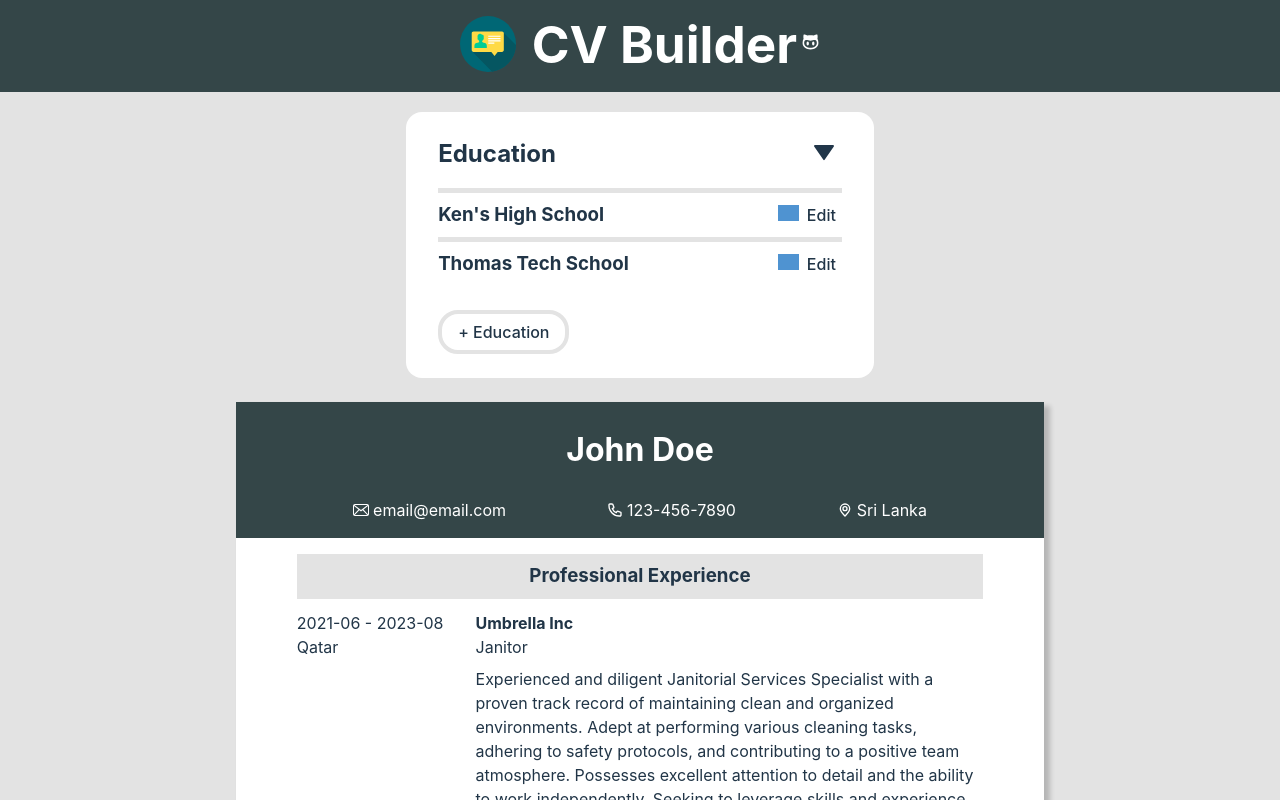
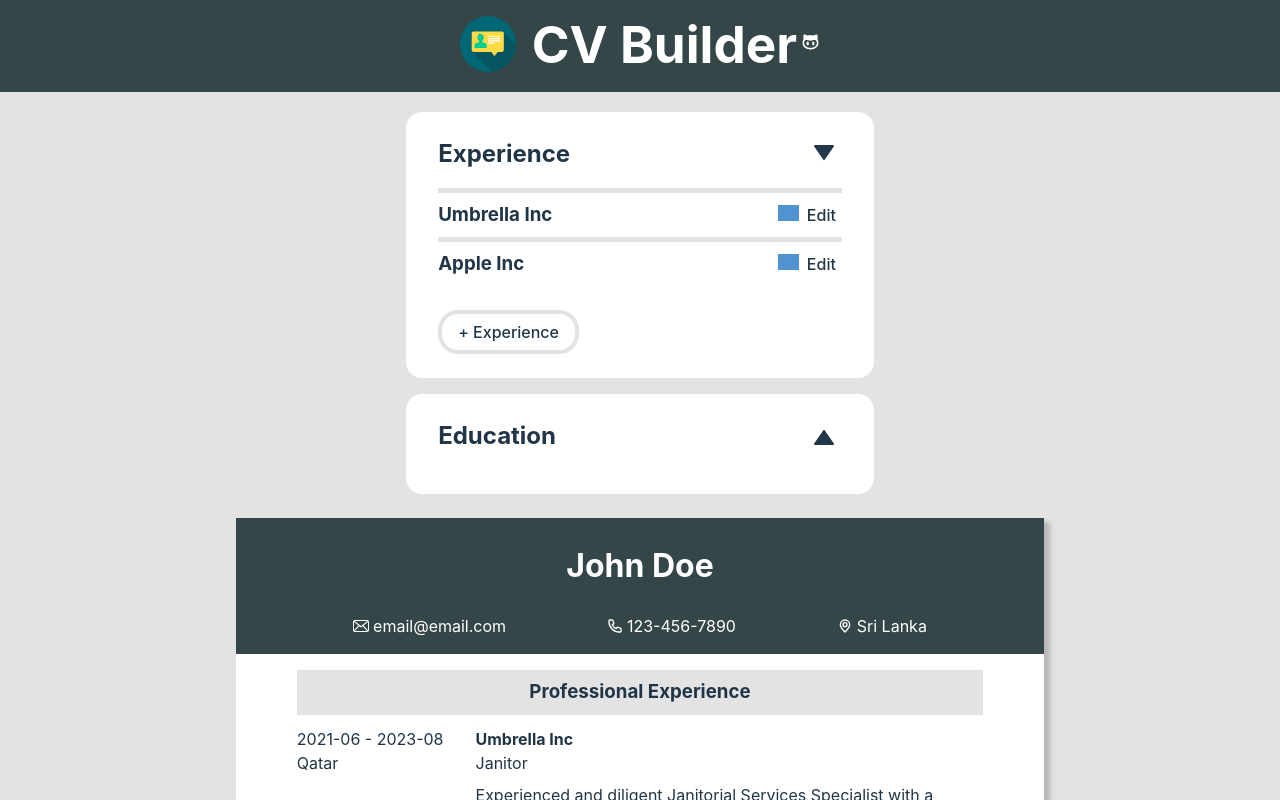
Before and after one commit to zakrnem/cv-builder, a React (Vite) app: page / in a window 1280 px wide. Shown: the top 800 px of the page. Built offline with nearby package versions, Linux system fonts and the light colour scheme; grey boxes are pictures that could not be loaded.

Commit message:
Apply InputEducation changes on InputExperience

```diff
--- a/src/components/Body.jsx
+++ b/src/components/Body.jsx
@@ -10,7 +10,7 @@ import { useState, useEffect } from "react";
 import { v4 as uuidv4 } from "uuid";
 
 function Body() {
-  const [numberGroupVisible, setNumberGroupVisible] = useState(3);
+  const [numberGroupVisible, setNumberGroupVisible] = useState(2);
 
   const toggleGroup = (arg) => {
     arg === numberGroupVisible
@@ -59,20 +59,6 @@ function Body() {
       key: uuidv4(),
     },
   });
-  const handleExperienceInputChange = (index, field, value) => {
-    setExperienceInput((prevExperienceInput) => ({
-      ...prevExperienceInput,
-      [index]: {
-        ...prevExperienceInput[index],
-        [field]: value,
-      },
-    }));
-  };
-  const [experienceInstances, setExperienceInstances] = useState([1, 2]);
-
-  const handleNewExperience = () => {
-    console.log("New experiece");
-  };
 
   /* useEffect(() => {
     console.log(experienceInput);
@@ -107,14 +93,12 @@ function Body() {
           input={input}
         /> */}
 
-        {/* <InputExperience
+        <InputExperience
           toggleGroup={toggleGroup}
           numberGroupVisible={numberGroupVisible}
-          handleExperienceInputChange={handleExperienceInputChange}
           experienceInput={experienceInput}
-          handleNewExperience={handleNewExperience}
-          experienceInstances={experienceInstances}
-        /> */}
+          setExperienceInput={setExperienceInput}
+        />
 
         <InputEducation
           toggleGroup={toggleGroup}
--- a/src/components/InputEducation.jsx
+++ b/src/components/InputEducation.jsx
@@ -35,9 +35,7 @@ function InputEducation({
 
   const handleFormReturn = (e) => {
     e.preventDefault();
-    isLastInstanceValid()
-      ? setNumberFormVisible(0)
-      : setIsFormValid(false);
+    isLastInstanceValid() ? setNumberFormVisible(0) : setIsFormValid(false);
   };
 
   const isLastInstanceValid = () => {
@@ -115,7 +113,7 @@ function InputEducation({
               handleEditClick={handleEditClick}
               numberGroupVisible={numberGroupVisible}
               groupIndex={3}
-              educationInstance={instance}
+              instance={instance}
             />
             <EducationForm
               numberFormVisible={numberFormVisible}
--- a/src/components/InputExperience.jsx
+++ b/src/components/InputExperience.jsx
@@ -4,27 +4,87 @@ import InputGroupHeading from "./InputGroupHeading";
 import InstanceHeading from "./InstanceHeading";
 import "../styles/InputExperience.css";
 import { useState } from "react";
+import { v4 as uuidv4 } from "uuid";
 
 function InputExperience({
   toggleGroup,
   numberGroupVisible,
-  handleExperienceInputChange,
   experienceInput,
-  handleNewExperience,
-  experienceInstances,
+  setExperienceInput,
 }) {
-  const [isFormVisible, setIsFormVisible] = useState(false);
-  const handleEditClick = () => {
-    setIsFormVisible((prevIsFormVisible) => !prevIsFormVisible);
+  const handleInputChange = (index, field, value) => {
+    setExperienceInput((prevExperienceInput) => ({
+      ...prevExperienceInput,
+      [index]: {
+        ...prevExperienceInput[index],
+        [field]: value,
+      },
+    }));
   };
+
+  const [experienceInstances, setExperienceInstances] = useState([1, 2]);
+
+  const [numberFormVisible, setNumberFormVisible] = useState(0);
+
+  const handleEditClick = (arg) => {
+    if (isLastInstanceValid()) {
+      if (arg !== numberFormVisible) setNumberFormVisible(arg);
+    }
+  };
+
+  const [isFormValid, setIsFormValid] = useState(true);
 
   const handleFormReturn = (e) => {
     e.preventDefault();
-    handleEditClick();
+    isLastInstanceValid() ? setNumberFormVisible(0) : setIsFormValid(false);
   };
-  const handleFormDelete = (e) => {
+
+  const isLastInstanceValid = () => {
+    const currentIndex = Object.keys(experienceInput).length;
+    const lastInstance = experienceInput[currentIndex];
+
+    let checkCount = 0;
+    for (let key in lastInstance) {
+      switch (true) {
+        case key === "company":
+          checkCount++;
+          break;
+        case key === "position":
+          checkCount++;
+          break;
+        case key === "startDate":
+          checkCount++;
+          break;
+        case key === "endDate":
+          checkCount++;
+          break;
+      }
+    }
+    return checkCount === 4 ? true : false;
+  };
+
+  const handleFormDelete = (e, experienceInstance) => {
     e.preventDefault();
-    console.log("Delete form");
+    const newExperienceInput = { ...experienceInput };
+    delete newExperienceInput[experienceInstance];
+    setExperienceInput(newExperienceInput);
+
+    const instancesArray = Object.keys(experienceInstances).map(
+      (key) => experienceInstances[key]
+    );
+    const newArray = instancesArray.filter((el) => el !== experienceInstance);
+    setExperienceInstances(newArray);
+
+    setIsFormValid(true);
+  };
+
+  const handleNewInstance = () => {
+    const index = experienceInstances.length + 1;
+    if (isLastInstanceValid()) {
+      handleInputChange(index, "key", uuidv4());
+      setExperienceInstances([...experienceInstances, index]);
+      setNumberFormVisible(index);
+    }
   };
 
   return (
@@ -37,33 +97,35 @@ function InputExperience({
       />
       {Object.keys(experienceInput).map((index) => {
         const experience = experienceInput[index];
+        const newIndex = experienceInstances.length > 1 ? index - 1 : 0;
+        const instance = experienceInstances[newIndex];
         return (
           <div key={experience.key}>
             <InstanceHeading
               title={experience.company}
               handleEditClick={handleEditClick}
               numberGroupVisible={numberGroupVisible}
-              isFormVisible={isFormVisible}
               groupIndex={2}
+              instance={instance}
             />
             <ExperienceForm
-              isFormVisible={isFormVisible}
-              handleExperienceInputChange={handleExperienceInputChange}
+              numberFormVisible={numberFormVisible}
+              numberGroupVisible={numberGroupVisible}
+              handleInputChange={handleInputChange}
               experienceInput={experience}
               handleFormReturn={handleFormReturn}
               handleFormDelete={handleFormDelete}
-              experienceInstance={experienceInstances[index - 1]}
+              experienceInstance={instance}
+              isFormValid={isFormValid}
             />
           </div>
         );
       })}
 
       <AddInstanceButton
-        className={"add-experience"}
         buttonText={"+ Experience"}
-        handleNewInstance={handleNewExperience}
+        handleNewInstance={handleNewInstance}
         numberGroupVisible={numberGroupVisible}
-        isFormVisible={isFormVisible}
         groupIndex={2}
       />
     </div>
--- a/src/components/InstanceHeading.jsx
+++ b/src/components/InstanceHeading.jsx
@@ -1,11 +1,11 @@
-import '../styles/InstanceHeading.css'
+import "../styles/InstanceHeading.css";
 
 function InstanceHeading({
   title,
   handleEditClick,
   numberGroupVisible,
   groupIndex,
-  educationInstance,
+  instance,
 }) {
   return (
     <div
@@ -16,8 +16,11 @@ function InstanceHeading({
     >
       <h3>{title}</h3>
 
-      <button onClick={() => handleEditClick(educationInstance)}>
-      <img src="./src/assets/edit-fill-1480-svgrepo-com.svg" className="edit-logo" />
+      <button onClick={() => handleEditClick(instance)}>
+        <img
+          src="./src/assets/edit-fill-1480-svgrepo-com.svg"
+          className="edit-logo"
+        />
         Edit
       </button>
     </div>
--- a/src/index.css
+++ b/src/index.css
@@ -14,7 +14,8 @@
   -webkit-text-size-adjust: 100%;
 
   --default-color: rgb(33, 53, 71);
-  --default-filter: invert(17%) sepia(19%) saturate(1330%) hue-rotate(167deg) brightness(90%) contrast(89%);
+  --default-filter: invert(17%) sepia(19%) saturate(1330%) hue-rotate(167deg)
+    brightness(90%) contrast(89%);
   --grey: rgb(227, 227, 227);
   --active-bg: rgb(172, 172, 172);
   --hover-bg: #e9e9e9;
--- a/src/styles/InputForms.css
+++ b/src/styles/InputForms.css
@@ -34,11 +34,11 @@
   border-radius: 1.25rem;
   background-color: var(--white);
   border: solid 4px var(--grey);
-  color: var(--default-color)
+  color: var(--default-color);
 }
 
 .add-instance:hover {
-  background-color: var(--hover-bg)
+  background-color: var(--hover-bg);
 }
 
 .add-instance:active {
@@ -56,7 +56,7 @@
   align-items: center;
   gap: 0.2rem;
   background-color: var(--white);
-  border-radius: .75rem;
+  border-radius: 0.75rem;
   color: var(--default-color);
   padding: 0.3rem;
   border: solid 3px var(--grey);
--- a/src/styles/InstanceHeading.css
+++ b/src/styles/InstanceHeading.css
@@ -15,5 +15,5 @@
 .edit-logo {
   margin-right: 0.5rem;
   height: 1rem;
-    filter: var(--default-filter)
+  filter: var(--default-filter);
 }
```
Also changed, not shown: src/components/EducationForm.jsx (+13 -27 lines), src/components/ExperienceForm.jsx (+74 -39 lines), src/pending.txt. Lines whose indentation alone changed are shown as unchanged.
